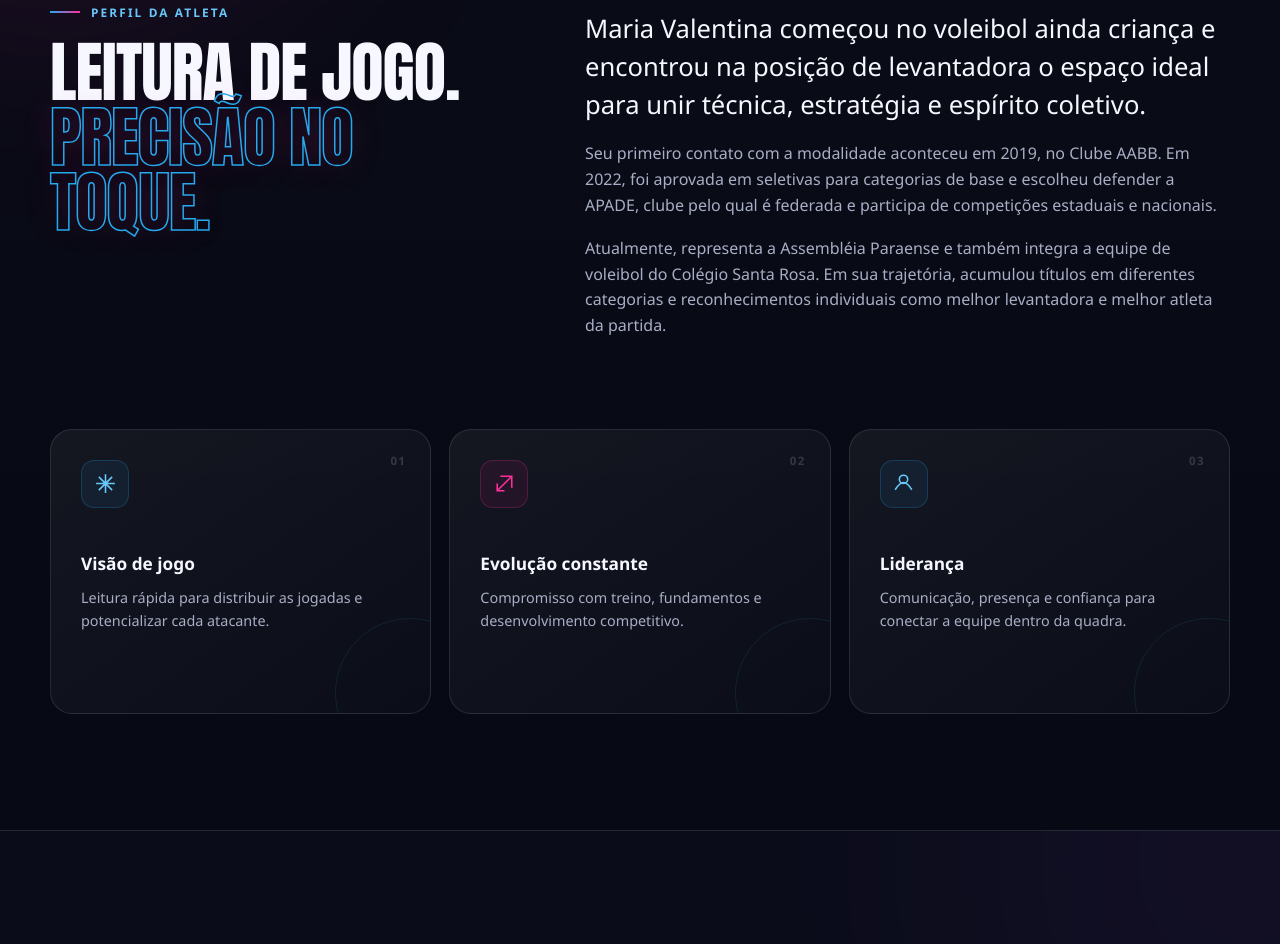
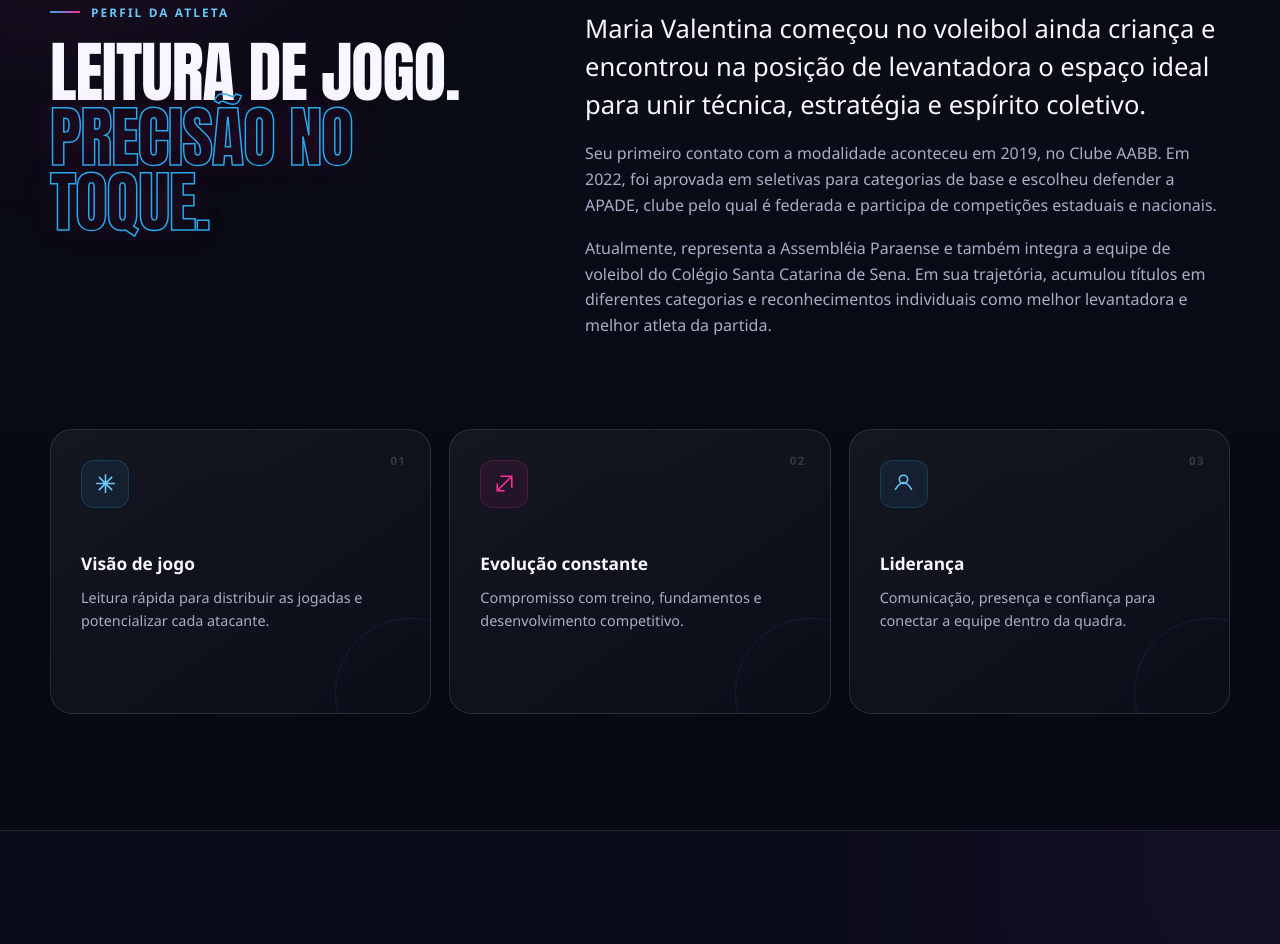
Before and after one commit to valentina-mpaula/Valentina, a plain HTML site: page index.html in a window 1280 px wide. Shown: the part 1031-1975 px from the top of the page. Drawn offline with Linux system fonts and the light colour scheme.

Commit message:
Update index.html

```diff
--- a/index.html
+++ b/index.html
@@ -104,7 +104,7 @@
           <div class="profile-story reveal" data-delay="100">
             <p class="story-lead">Maria Valentina começou no voleibol ainda criança e encontrou na posição de levantadora o espaço ideal para unir técnica, estratégia e espírito coletivo.</p>
             <p>Seu primeiro contato com a modalidade aconteceu em 2019, no Clube AABB. Em 2022, foi aprovada em seletivas para categorias de base e escolheu defender a APADE, clube pelo qual é federada e participa de competições estaduais e nacionais.</p>
-            <p>Atualmente, representa a Assembléia Paraense e também integra a equipe de voleibol do Colégio Santa Rosa. Em sua trajetória, acumulou títulos em diferentes categorias e reconhecimentos individuais como melhor levantadora e melhor atleta da partida.</p>
+            <p>Atualmente, representa a Assembléia Paraense e também integra a equipe de voleibol do Colégio Santa Catarina de Sena. Em sua trajetória, acumulou títulos em diferentes categorias e reconhecimentos individuais como melhor levantadora e melhor atleta da partida.</p>
           </div>
         </div>
 
```
